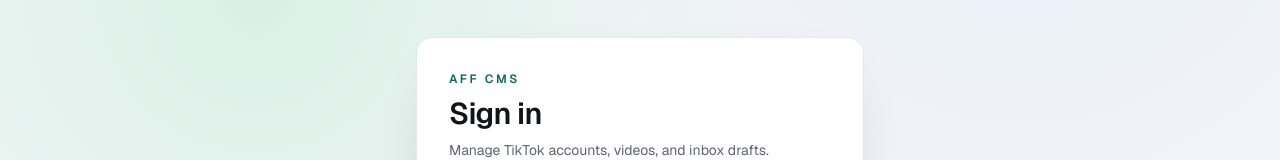
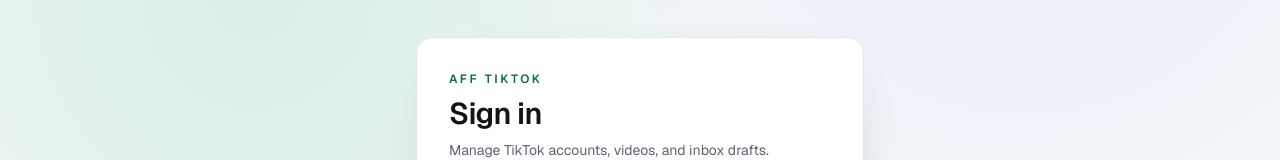
Before and after one commit to tunglethanh1998/aff-cms, a Next.js app in the folder apps/web/: page /login in a window 1280 px wide. Shown: the part 167-327 px from the top of the page. Built offline with nearby package versions, Linux system fonts and the light colour scheme; no server answers.

Commit message:
feat: added yml

```diff
--- a/apps/web/src/app/login/page.tsx
+++ b/apps/web/src/app/login/page.tsx
@@ -39,7 +39,7 @@
       >
         <div className="space-y-2">
           <p className="text-[12px] font-semibold tracking-[0.22em] text-accent uppercase">
-            Aff CMS
+            Aff TikTok
           </p>
           <h1 className="text-3xl font-semibold tracking-tight">Sign in</h1>
           <p className="text-sm text-muted">
```
